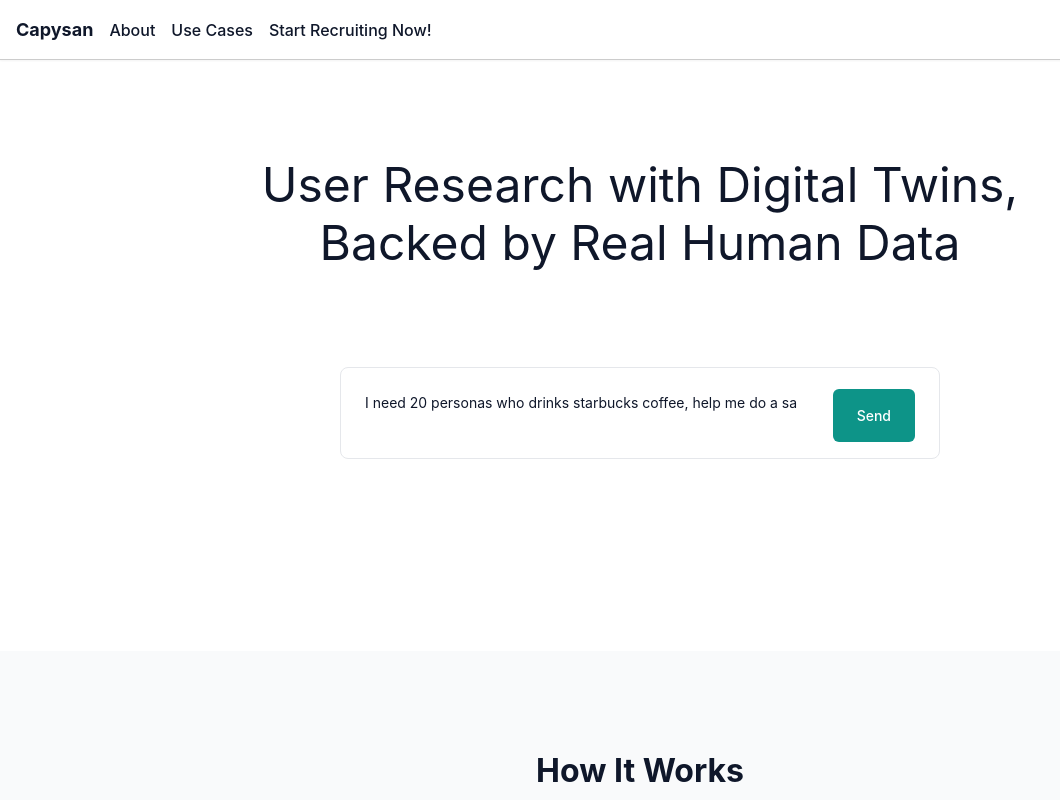
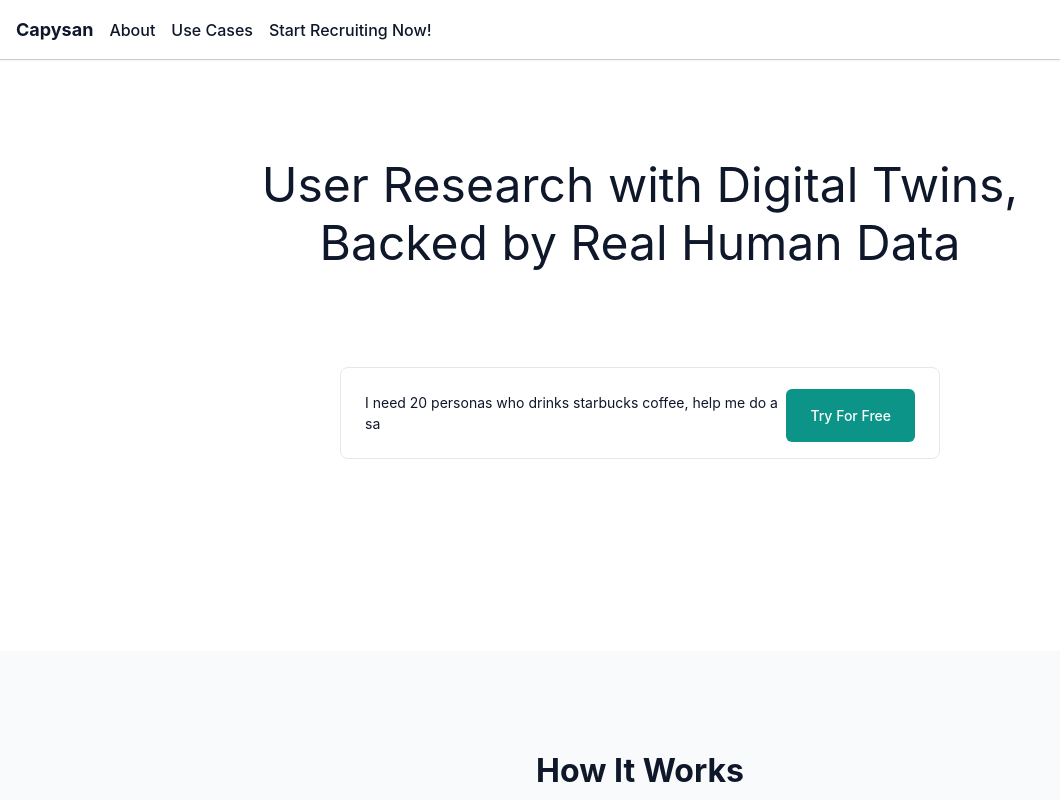
Before and after one commit to fwanggg/capy-world-frontend, a Next.js app: page / in a window 1280 px wide. Shown: the top 800 px of the page, without its empty margins (0-1060 px from the left). Built offline with nearby package versions, Linux system fonts and the light colour scheme; no server answers.

Commit message:
refactor: Rename 'Send' button to 'Try For Free'

```diff
--- a/src/components/ChatDemo.tsx
+++ b/src/components/ChatDemo.tsx
@@ -166,7 +166,7 @@ export function ChatDemo() {
             target.style.backgroundColor = "var(--color-teal)";
           }}
         >
-          Send
+          Try For Free
         </Link>
       </div>
 
```
